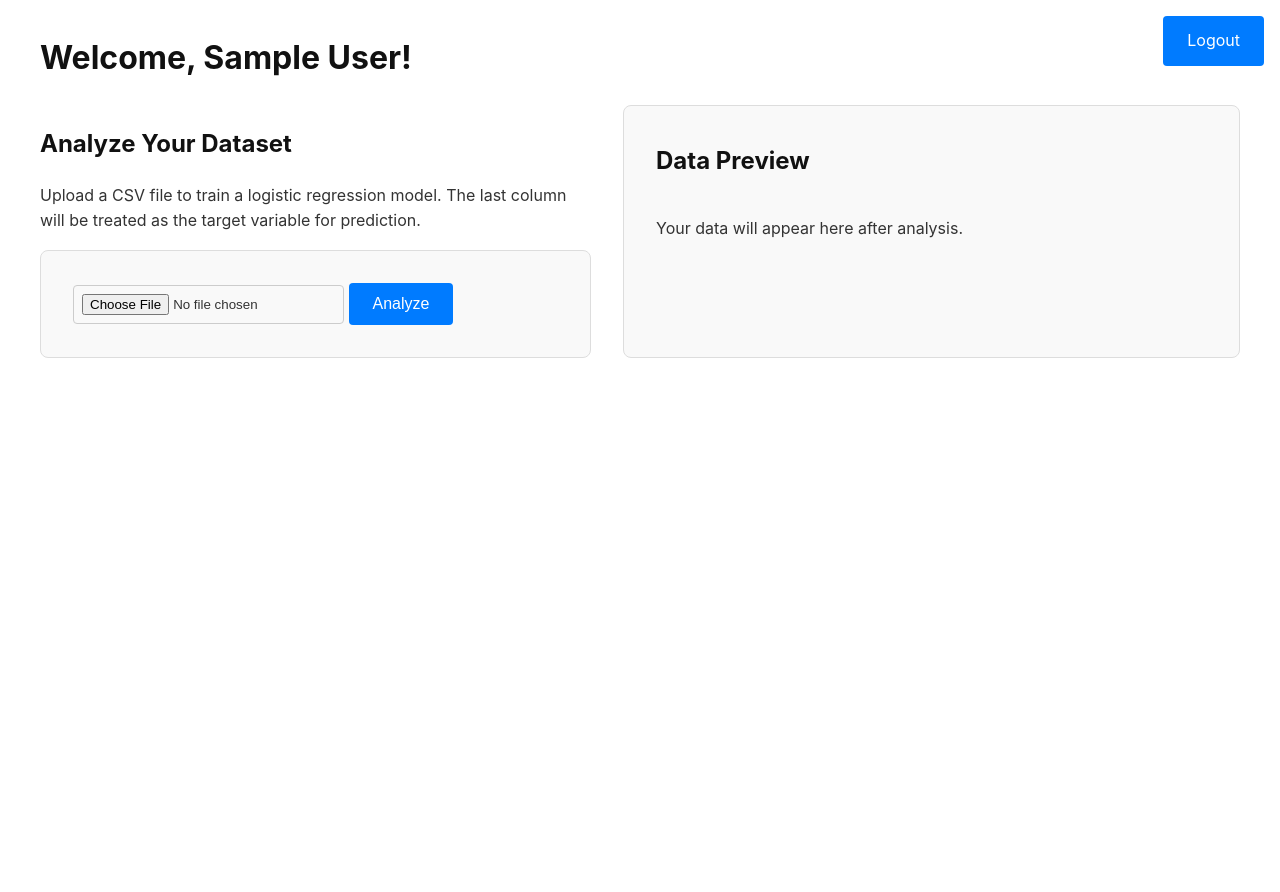
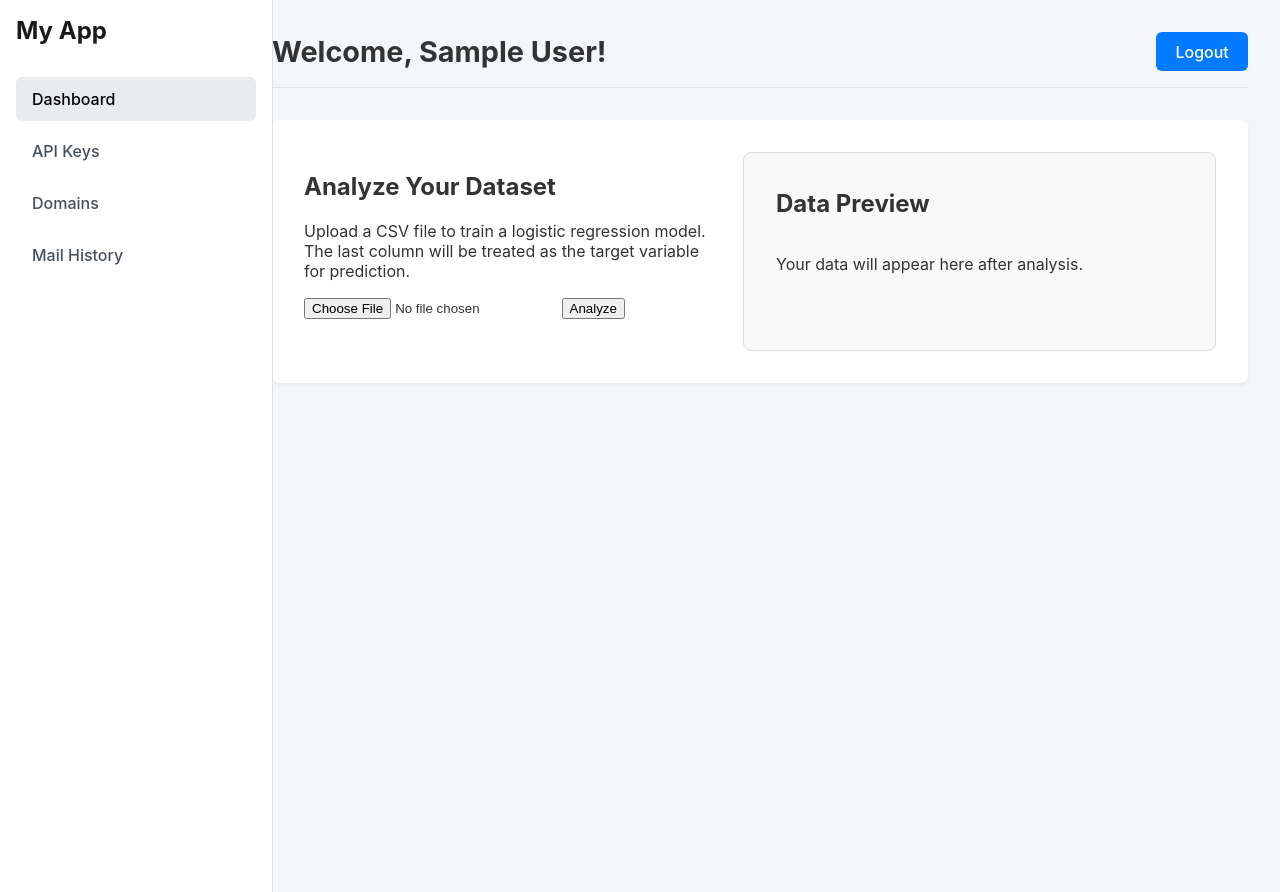
Before and after one commit to GAMEstar911/todocker, a Flask app: page /dashboard in a window 1280 px wide. Run offline with Flask 3, Linux system fonts and the light colour scheme; the visitor is signed in with stand-in values (Sample User, id 1); some libraries are stand-ins or nearby versions.

Commit message:
Feat: Add sidebar navigation and new dashboard layout

```diff
--- a/static/css/dashboard.css
+++ b/static/css/dashboard.css
@@ -1,39 +1,180 @@
-body { font-family: -apple-system, BlinkMacSystemFont, "Segoe UI", Roboto, Helvetica, Arial, sans-serif; line-height: 1.6; color: #333; max-width: 1200px; margin: 2rem auto; padding: 0 1rem; }
-h1, h2 { color: #111; }
-form { background: #f9f9f9; padding: 2rem; border-radius: 8px; border: 1px solid #ddd; }
-input[type="file"] { border: 1px solid #ccc; padding: 0.5rem; border-radius: 4px; }
-button { background-color: #007bff; color: white; padding: 0.75rem 1.5rem; border: none; border-radius: 4px; font-size: 1rem; cursor: pointer; transition: background-color 0.2s; }
-button:hover, .logout:hover { background-color: #0056b3; }
+/* General Body Styles */
+body {
+    font-family: -apple-system, BlinkMacSystemFont, "Segoe UI", Roboto, "Helvetica Neue", Arial, sans-serif;
+    background-color: #f4f7f9;
+    margin: 0;
+    color: #333;
+}
 
-/* Layout */
-.container { display: flex; gap: 2rem; }
-.main-content { flex: 1; }
-.data-preview { flex: 1; background: #f9f9f9; padding: 1rem 2rem; border-radius: 8px; border: 1px solid #ddd; }
+.dashboard-layout {
+    display: flex;
+}
 
-#results { margin-top: 2rem; background: #eef; padding: 1rem; border-radius: 8px; border: 1px solid #cce; display: none; }
-#loader { text-align: center; margin-top: 2rem; display: none; }
-.spinner { border: 4px solid #f3f3f3; border-top: 4px solid #3498db; border-radius: 50%; width: 40px; height: 40px; animation: spin 1s linear infinite; margin: 0 auto; }
-@keyframes spin { 0% { transform: rotate(0deg); } 100% { transform: rotate(360deg); } }
+/* Sidebar Styles */
+.sidebar {
+    width: 240px;
+    background-color: #ffffff;
+    border-right: 1px solid #e0e0e0;
+    height: 100vh;
+    position: fixed;
+    top: 0;
+    left: 0;
+    padding: 1rem;
+}
+
+.sidebar-header h3 {
+    margin: 0 0 2rem 0;
+    font-size: 1.5rem;
+    color: #1a1a1a;
+}
+
+.sidebar ul {
+    list-style: none;
+    padding: 0;
+    margin: 0;
+}
+
+.sidebar ul li a {
+    display: block;
+    padding: 0.75rem 1rem;
+    text-decoration: none;
+    color: #495057;
+    border-radius: 6px;
+    margin-bottom: 0.5rem;
+    font-weight: 500;
+}
+
+.sidebar ul li a:hover {
+    background-color: #f1f3f5;
+}
+
+.sidebar ul li a.active {
+    background-color: #e9ecef;
+    color: #000;
+}
+
+/* Main Content Styles */
+.main-app-content {
+    margin-left: 240px; /* Same as sidebar width */
+    flex-grow: 1;
+    padding: 2rem;
+}
+
+/* Header Styles */
+header {
+    display: flex;
+    justify-content: space-between;
+    align-items: center;
+    margin-bottom: 2rem;
+    padding-bottom: 1rem;
+    border-bottom: 1px solid #dee2e6;
+}
+
+header h1 {
+    margin: 0;
+    font-size: 1.8rem;
+}
+
+.logout-button {
+    background-color: #007bff;
+    color: white;
+    padding: 0.6rem 1.2rem;
+    text-decoration: none;
+    border-radius: 6px;
+    font-weight: 500;
+    transition: background-color 0.2s;
+}
+
+.logout-button:hover {
+    background-color: #0056b3;
+}
+
+/* Container for analysis and data preview */
+.container {
+    display: flex;
+    gap: 2rem;
+    background-color: #ffffff;
+    padding: 2rem;
+    border-radius: 8px;
+    box-shadow: 0 2px 4px rgba(0,0,0,0.05);
+}
+
+.main-content {
+    flex: 1;
+}
+
+.data-preview {
+    flex: 1;
+    background: #f9f9f9;
+    padding: 1rem 2rem;
+    border-radius: 8px;
+    border: 1px solid #ddd;
+}
+
+/* Form and Results */
+form {
+    margin-bottom: 2rem;
+}
+
+#results {
+    display: none;
+    background-color: #f8f9fa;
+    padding: 1.5rem;
+    border-radius: 8px;
+    border: 1px solid #e9ecef;
+}
+
+/* Loader */
+#loader {
+    display: none;
+    text-align: center;
+    padding: 2rem;
+}
+
+.spinner {
+    border: 4px solid #f3f3f3;
+    border-top: 4px solid #3498db;
+    border-radius: 50%;
+    width: 40px;
+    height: 40px;
+    animation: spin 1s linear infinite;
+    margin: 0 auto 1rem auto;
+}
+
+@keyframes spin {
+    0% { transform: rotate(0deg); }
+    100% { transform: rotate(360deg); }
+}
 
 /* Data Table */
-#data-table-container { max-height: 600px; overflow-y: auto; }
-table { width: 100%; border-collapse: collapse; margin-top: 1rem; }
-th, td { border: 1px solid #ddd; padding: 8px 12px; text-align: left; font-size: 0.9rem; }
-th { background-color: #e9ecef; font-weight: 600; }
-tr:nth-child(even) { background-color: #f8f9fa; }
+#data-table-container {
+    max-height: 600px;
+    overflow-y: auto;
+}
 
-.logout {
-    position: absolute;
-    top: 1rem;
-    right: 1rem;
-    background-color: #007bff;
-    color: white;
-    padding: 0.75rem 1.5rem;
-    border: none;
-    border-radius: 4px;
-    font-size: 1rem;
-    cursor: pointer;
-    transition: background-color 0.2s;
-    text-decoration: none;
+table {
+    width: 100%;
+    border-collapse: collapse;
+    margin-top: 1rem;
 }
-#training-chart { max-width: 100%; margin-top: 1rem; }
+
+th, td {
+    border: 1px solid #ddd;
+    padding: 8px 12px;
+    text-align: left;
+    font-size: 0.9rem;
+}
+
+th {
+    background-color: #e9ecef;
+    font-weight: 600;
+}
+
+tr:nth-child(even) {
+    background-color: #f8f9fa;
+}
+
+/* Confusion Matrix Chart */
+#confusion-matrix-container {
+    margin-top: 2rem;
+}
--- a/templates/dashboard.html
+++ b/templates/dashboard.html
@@ -8,8 +8,24 @@
     <link rel="icon" href="{{ url_for('static', filename='favicon.png') }}">
 </head>
 <body>
-    <a href="/logout" class="logout">Logout</a>
+    <div class="dashboard-layout">
+        <nav class="sidebar">
+            <div class="sidebar-header">
+                <h3>My App</h3>
+            </div>
+            <ul>
+                <li><a href="#" class="active">Dashboard</a></li>
+                <li><a href="#">API Keys</a></li>
+                <li><a href="#">Domains</a></li>
+                <li><a href="#">Mail History</a></li>
+            </ul>
+        </nav>
+
+        <div class="main-app-content">
+            <header>
                 <h1>Welcome, {{ current_user.name }}!</h1>
+                <a href="{{ url_for('logout') }}" class="logout-button">Logout</a>
+            </header>
 
             <div class="container">
                 <div class="main-content">
@@ -42,6 +58,8 @@
                         </div>
                     </div>
                 </div>
+        </div>
+    </div>
 
     <script src="https://cdn.jsdelivr.net/npm/chart.js"></script>
     <script src="{{ url_for('static', filename='js/dashboard.js') }}"></script>
```
Lines whose indentation alone changed are shown as unchanged.
